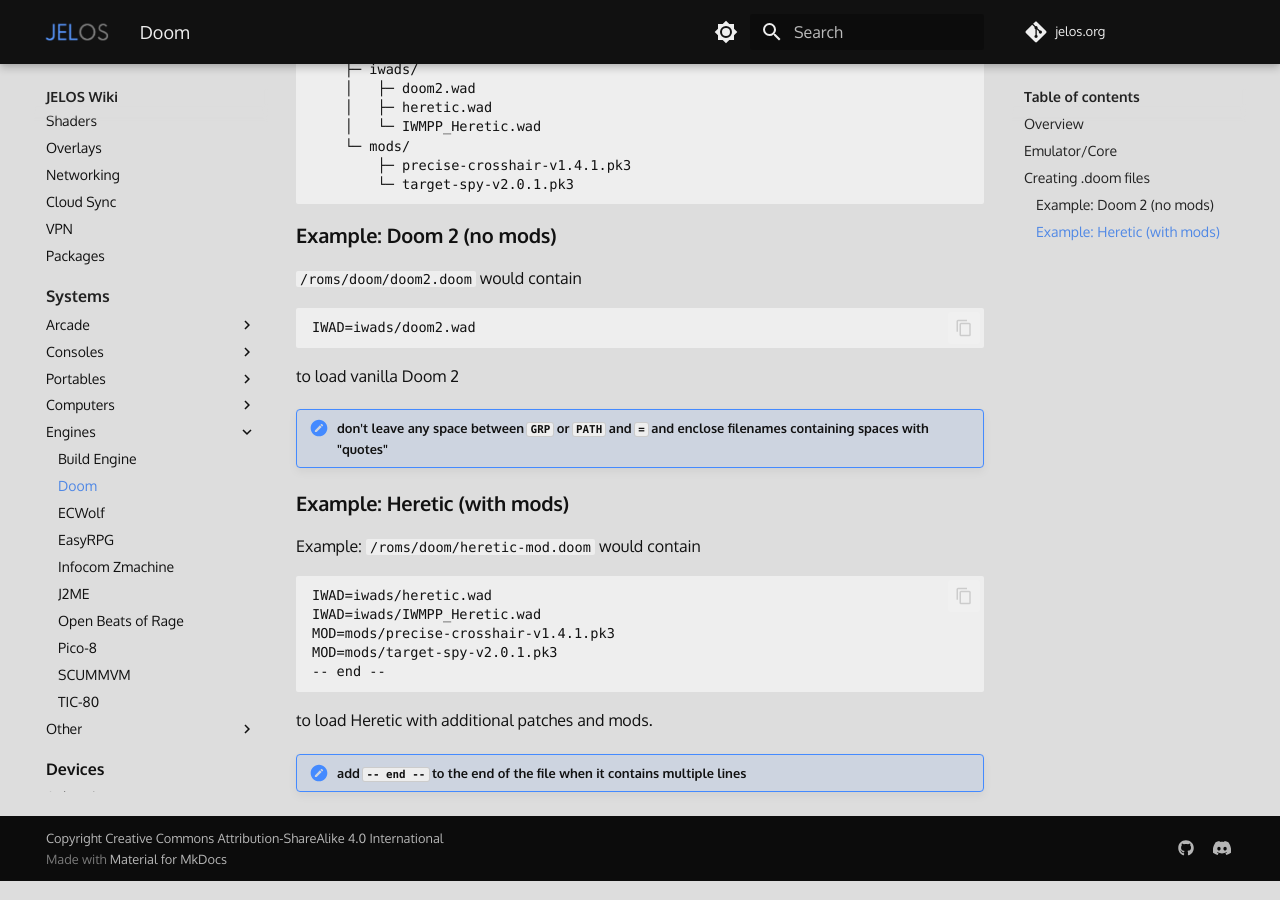
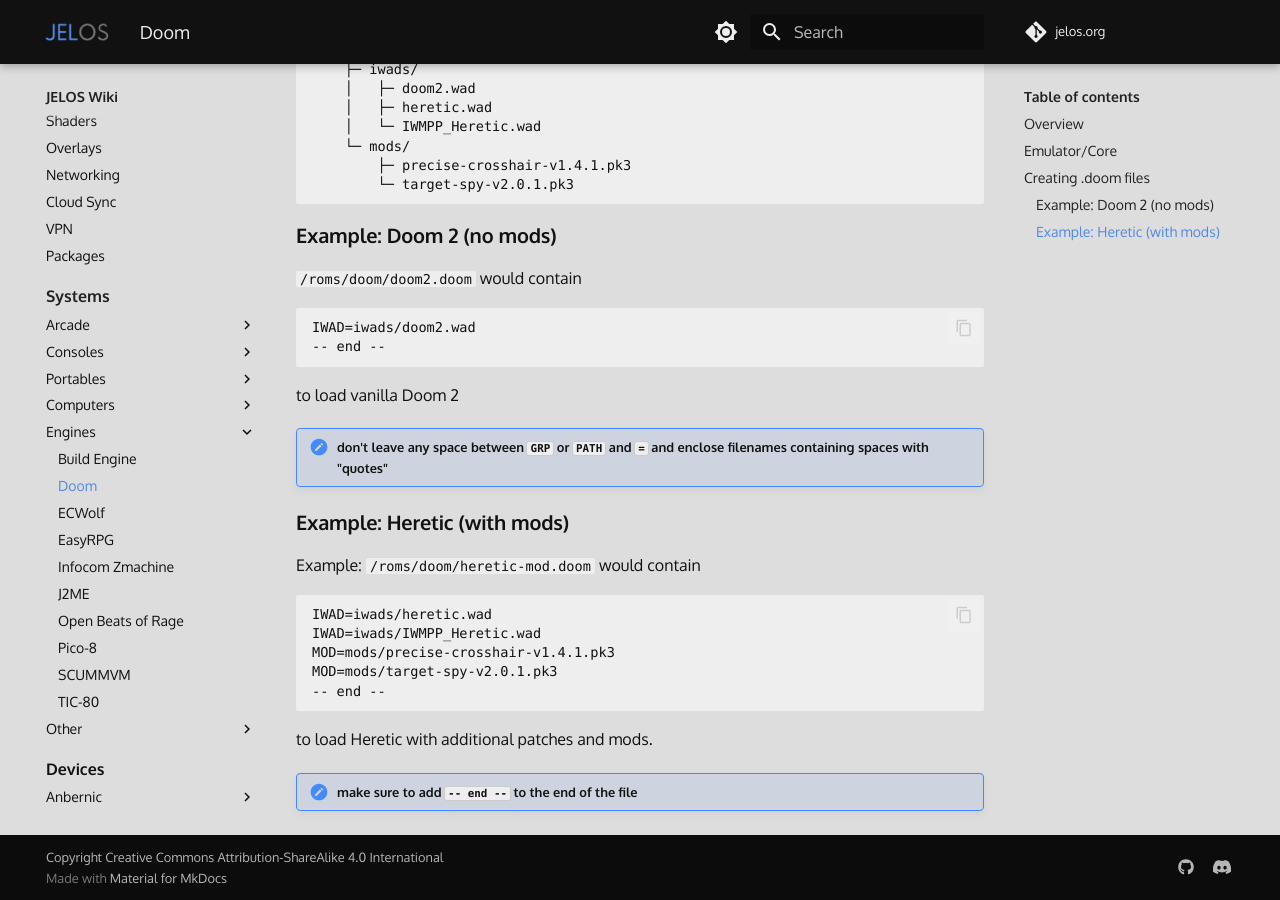
Before and after one commit to wbrawner/jelos.org, an MkDocs documentation site: the page built from docs/systems/doom.md, in a window 1280 px wide and 900 px high, scrolled down 840 px. Built offline with MkDocs 1.6.1 and Material for MkDocs 9.7.7, drawn with Linux system fonts in a browser that asks for light colours; some web fonts are replaced; comment, search, counter and statistics services are not loaded.

Commit message:
Update doom.md

````diff
--- a/docs/systems/doom.md
+++ b/docs/systems/doom.md
@@ -36,6 +36,7 @@
 `/roms/doom/doom2.doom` would contain
 ```
 IWAD=iwads/doom2.wad
+-- end --
 ```
 to load vanilla Doom 2
 
@@ -53,4 +54,4 @@
 ```
 to load Heretic with additional patches and mods.
 
-!!! note "add `-- end --` to the end of the file when it contains multiple lines"
+!!! note "make sure to add `-- end --` to the end of the file"
````
